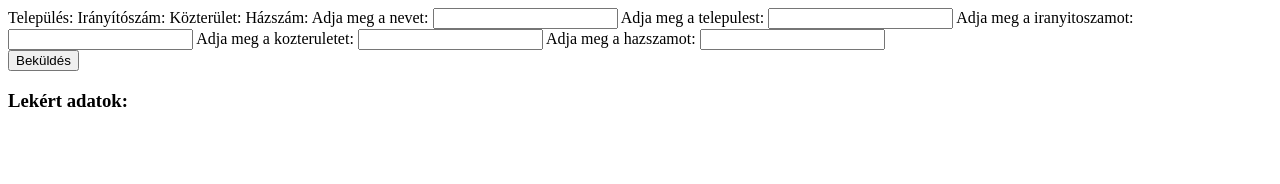
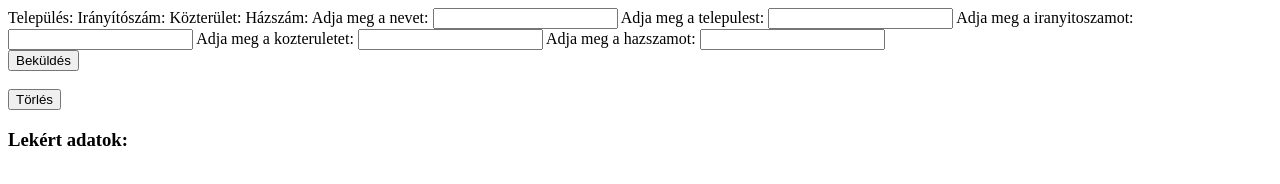
Before and after one commit to H4RmYxDD/form_data_js, a plain HTML site: page index.html in a window 1280 px wide. Drawn offline with Linux system fonts and the light colour scheme.

Commit message:
torles gomb

```diff
--- a/index.html
+++ b/index.html
@@ -27,7 +27,8 @@
             <input type="text" id="hazszam">
         </label>
     </form>
-    <button id="bekuldes">Beküldés</button>
+    <button id="bekuldes">Beküldés</button> <br> <br>
+    <button id="delete">Törlés</button>
 
     <h3>Lekért adatok:</h3>
     <div id="flex-container">
```
